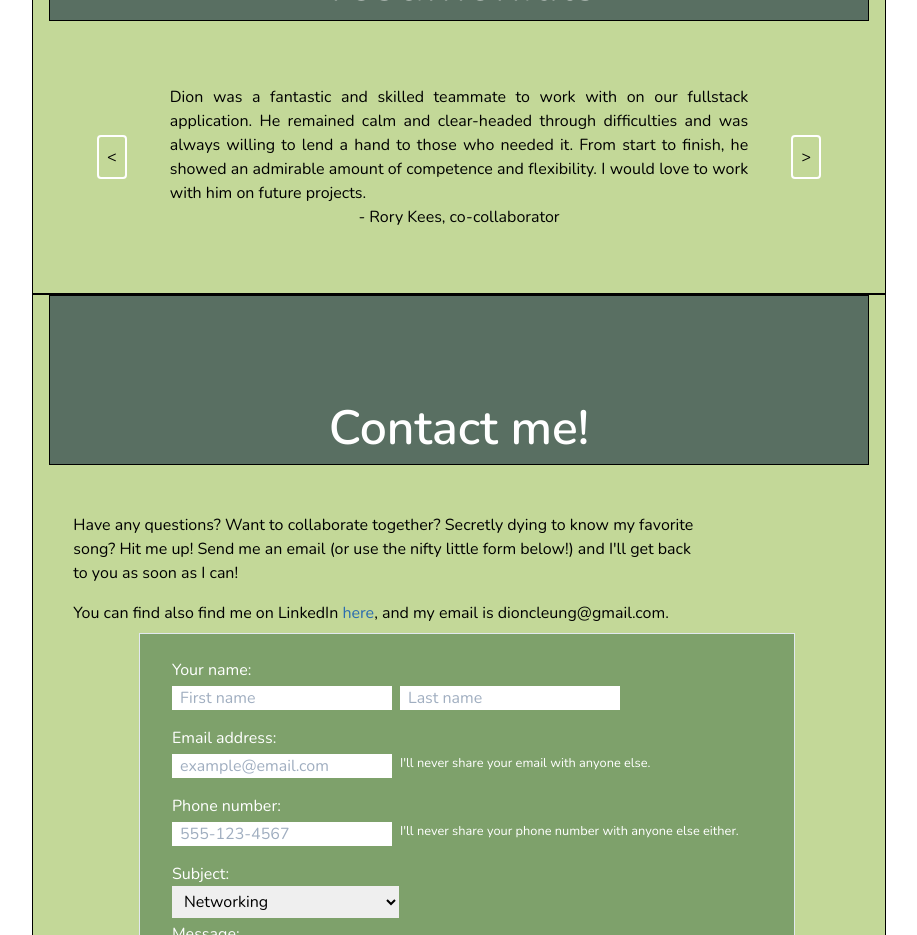
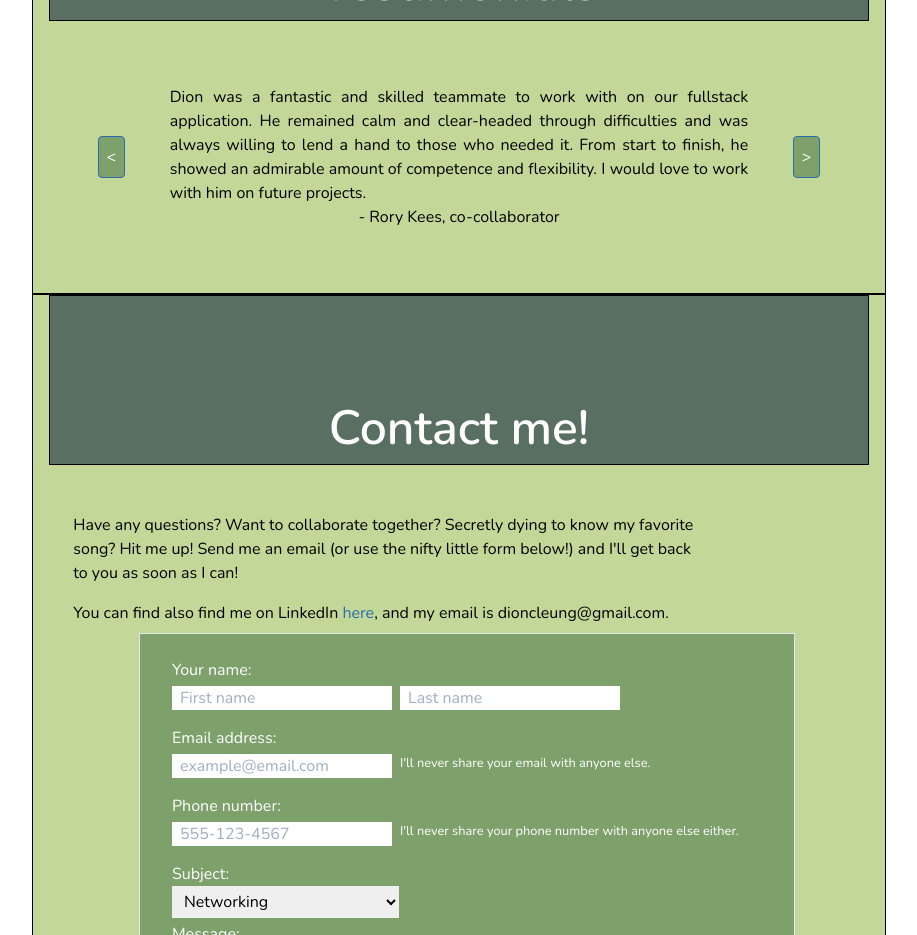
Before and after one commit to dionleung14/portfolio-nodemailer, a React (Create React App) app: page /about-me in a window 1280 px wide. Shown: the part 4020-4955 px from the top of the page, without its empty margins (181-1098 px from the left). Built offline with nearby package versions, Linux system fonts and the light colour scheme.

Commit message:
changed increment/decrement button styling

```diff
--- a/src/components/Testimonials.js
+++ b/src/components/Testimonials.js
@@ -44,7 +44,7 @@ export default function Testimonials() {
       <FirstHeader text="Testimonials" />
       <div className="flex items-center justify-around lg:px-6 lg:py-12 my-4 ">
         <button
-          className="border-white border-2 lg:p-2 px-1 mx-1 rounded"
+          className="lg:p-2 px-1 mx-1 border border-blue-700 border-2 bg-dclpal1-300 text-white hover:bg-yellow-300 hover:text-black rounded"
           onClick={decrement}
         >
           {`<`}
@@ -59,7 +59,7 @@ export default function Testimonials() {
           </div>
         </div>
         <button
-          className="border-white border-2 lg:p-2 px-1 mx-1 rounded"
+          className="lg:p-2 px-1 mx-1 border border-blue-700 border-2 bg-dclpal1-300 text-white hover:bg-yellow-300 hover:text-black rounded"
           onClick={increment}
         >
           {`>`}
```
